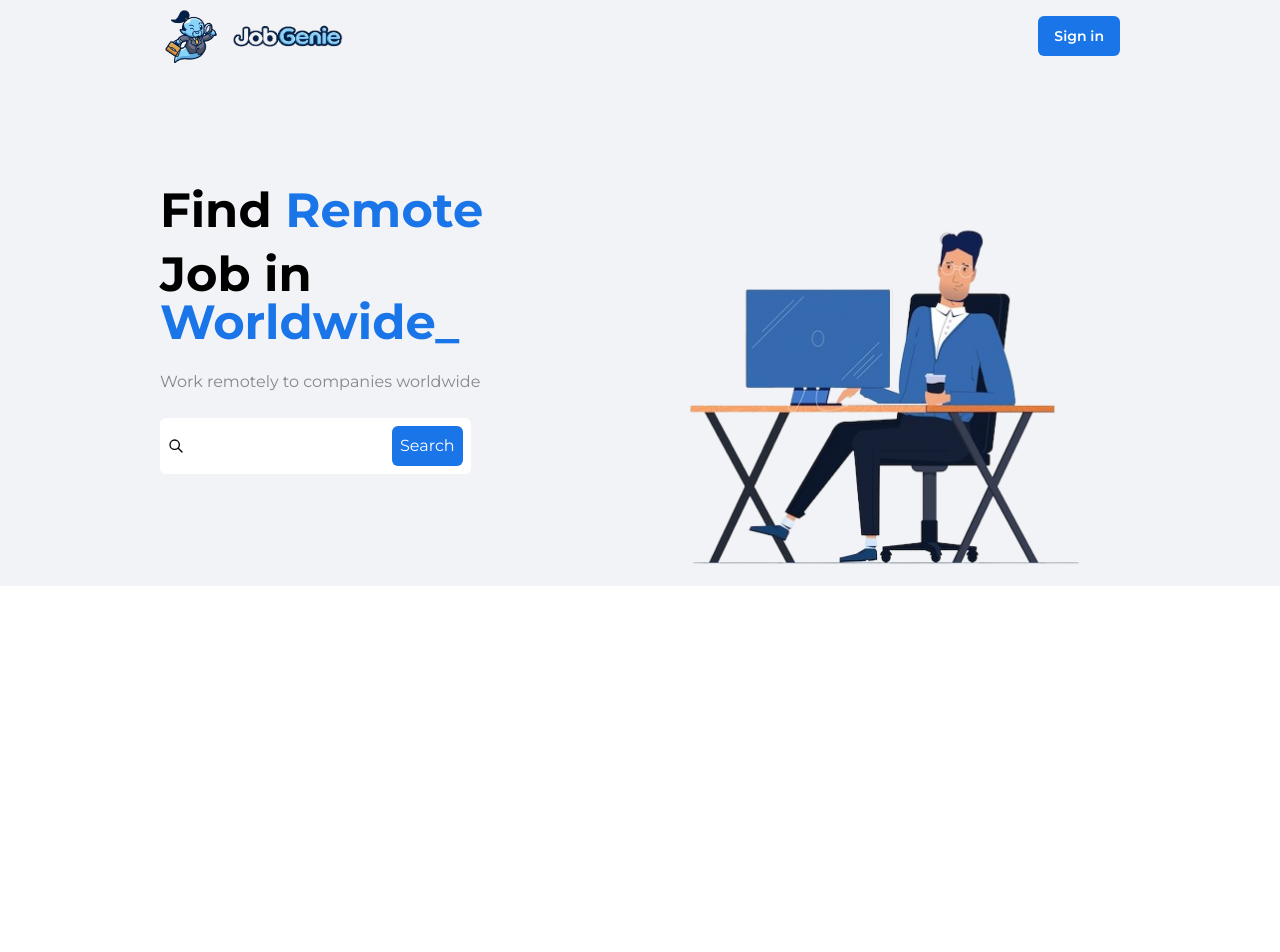
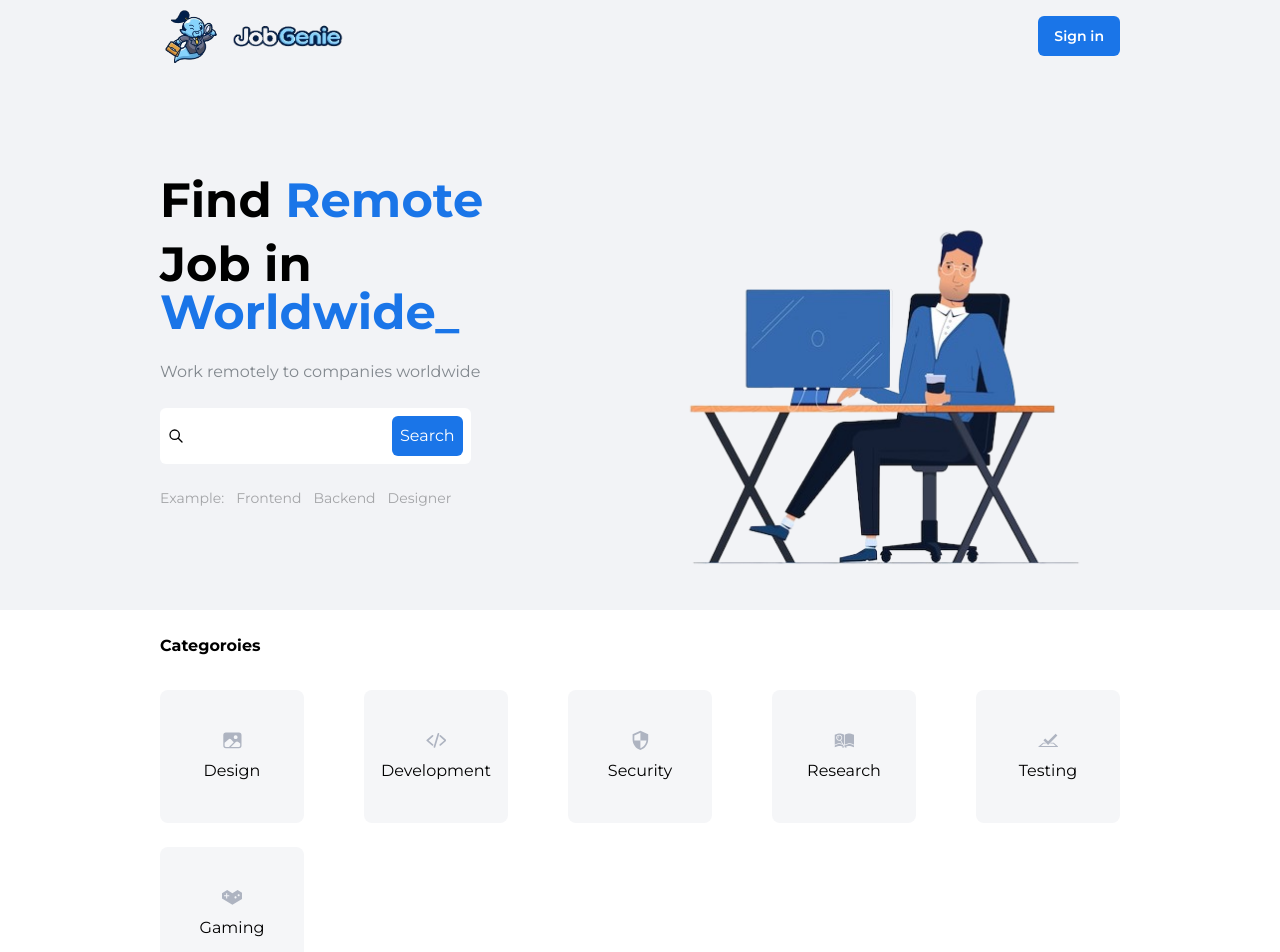
Before and after one commit to Siva-Tejaa/jobportal, a React (Vite) app: page / in a window 1280 px wide. Shown: the top 952 px of the page. Before the commit the page ends 800 px from the top, so only its background shows below. Built offline with nearby package versions, Linux system fonts and the light colour scheme; no server answers.

Commit message:
categories added and custom hook tested

```diff
--- /dev/null
+++ b/src/components/Categories/Categories.jsx
@@ -0,0 +1,23 @@
+import React from "react";
+import { categoriesList } from "../../utils/constants/categoriesData";
+
+const Categories = () => {
+  return (
+    <div className="p-6 md:bg-white px-40 ">
+      <div className="font-bold">Categoroies</div>
+      <div className="py-8 flex items-center justify-between flex-wrap gap-6">
+        {categoriesList.map((category) => (
+          <div
+            className="flex items-center flex-col gap-2 bg-[#F5F6F8] p-10 w-36 rounded-lg hover:bg-[#1A75E8] hover:text-white"
+            key={category?.text}
+          >
+            {category?.icon}
+            <span>{category?.text}</span>
+          </div>
+        ))}
+      </div>
+    </div>
+  );
+};
+
+export default Categories;
--- /dev/null
+++ b/src/components/Hero/Hero.jsx
@@ -0,0 +1,44 @@
+import React from "react";
+
+import workingMan from "../../assets/workingman.png";
+import { HiOutlineSearch } from "react-icons/hi";
+
+const Hero = () => {
+  return (
+    <div className="p-2 md:bg-[#F2F3F6] px-40 flex items-center justify-between">
+      <div className="flex flex-col gap-6">
+        <div className="flex flex-col gap-4">
+          <div className="md:text-5xl font-bold leading-6">
+            Find <span className="text-[#1A75E8]">Remote</span>
+          </div>
+          <div className="md:text-5xl font-bold leading-6">
+            Job in <span className="text-[#1A75E8]">Worldwide_</span>
+          </div>
+        </div>
+        <div className="text-[#82888e]">
+          Work remotely to companies worldwide
+        </div>
+        <div>
+          <form className="bg-white inline-flex items-center p-2 rounded-md gap-2">
+            <HiOutlineSearch />
+            <input type="text" className="outline-none" />
+            <button className="bg-[#1A75E8] text-white p-2 rounded-md">
+              Search
+            </button>
+          </form>
+        </div>
+        <div className="text-sm text-[#a3a4a7] flex items-center gap-3">
+          <div>Example:</div>
+          <div className="">Frontend</div>
+          <div>Backend</div>
+          <div>Designer</div>
+        </div>
+      </div>
+      <div className="pb-6">
+        <img src={workingMan} alt="Working Man" />
+      </div>
+    </div>
+  );
+};
+
+export default Hero;
--- a/src/pages/HomePage.jsx
+++ b/src/pages/HomePage.jsx
@@ -1,37 +1,27 @@
-import React from "react";
+import React, { useState, useEffect } from "react";
+import Hero from "../components/Hero/Hero";
+import Categories from "../components/Categories/Categories";
 
-import workingMan from "../assets/workingman.png";
-import { HiOutlineSearch } from "react-icons/hi";
+import useAPIFetch from "../utils/customHooks/useAPIFetch";
 
 const HomePage = () => {
+  const [userApiResponse, setUserApiResponse] = useState(null);
+
+  const testAPI = "https://jsonplaceholder.typicode.com/users";
+
+  // Call the useAPIFetch hook outside of useEffect
+  const apiResponse = useAPIFetch({ apiUrl: testAPI });
+
+  useEffect(() => {
+    setUserApiResponse(apiResponse);
+  }, [apiResponse]);
+
   return (
-    <div className="p-2 md:bg-[#F2F3F6] px-40 flex items-center justify-between">
-      <div className="flex flex-col gap-6">
-        <div className="flex flex-col gap-4">
-          <div className="md:text-5xl font-bold leading-6">
-            Find <span className="text-[#1A75E8]">Remote</span>
-          </div>
-          <div className="md:text-5xl font-bold leading-6">
-            Job in <span className="text-[#1A75E8]">Worldwide_</span>
-          </div>
-        </div>
-        <div className="text-[#82888e]">
-          Work remotely to companies worldwide
-        </div>
-        <div>
-          <form className="bg-white inline-flex items-center p-2 rounded-md gap-2">
-            <HiOutlineSearch />
-            <input type="text" className="outline-none" />
-            <button className="bg-[#1A75E8] text-white p-2 rounded-md">
-              Search
-            </button>
-          </form>
-        </div>
-      </div>
-      <div>
-        <img src={workingMan} alt="Working Man" />
-      </div>
-    </div>
+    <>
+      <Hero />
+      <Categories />
+      {JSON.stringify(userApiResponse)}
+    </>
   );
 };
 
--- /dev/null
+++ b/src/utils/constants/categoriesData.jsx
@@ -0,0 +1,31 @@
+import { IoImage, IoCodeSlash } from "react-icons/io5";
+import { MdOutlineSecurity } from "react-icons/md";
+import { GiArchiveResearch } from "react-icons/gi";
+import { SiTestcafe, SiYoutubegaming } from "react-icons/si";
+
+export const categoriesList = [
+  {
+    icon: <IoImage fontSize="1.3em" style={{ fill: "#AEB4C1" }} />,
+    text: "Design",
+  },
+  {
+    icon: <IoCodeSlash fontSize="1.3em" style={{ fill: "#AEB4C1" }} />,
+    text: "Development",
+  },
+  {
+    icon: <MdOutlineSecurity fontSize="1.3em" style={{ fill: "#AEB4C1" }} />,
+    text: "Security",
+  },
+  {
+    icon: <GiArchiveResearch fontSize="1.3em" style={{ fill: "#AEB4C1" }} />,
+    text: "Research",
+  },
+  {
+    icon: <SiTestcafe fontSize="1.3em" style={{ fill: "#AEB4C1" }} />,
+    text: "Testing",
+  },
+  {
+    icon: <SiYoutubegaming fontSize="1.3em" style={{ fill: "#AEB4C1" }} />,
+    text: "Gaming",
+  },
+];
--- /dev/null
+++ b/src/utils/customHooks/useAPIFetch.jsx
@@ -0,0 +1,23 @@
+import React, { useState, useEffect } from "react";
+
+const useAPIFetch = ({ apiUrl }) => {
+  const [apiResponse, setAPIResponse] = useState(null);
+
+  const fetchAPi = async () => {
+    try {
+      const response = await fetch(apiUrl);
+      const jsonData = await response.json();
+      setAPIResponse(jsonData);
+    } catch (error) {
+      setAPIResponse(error);
+    }
+  };
+
+  useEffect(() => {
+    fetchAPi();
+  }, []);
+
+  return apiResponse;
+};
+
+export default useAPIFetch;
```
